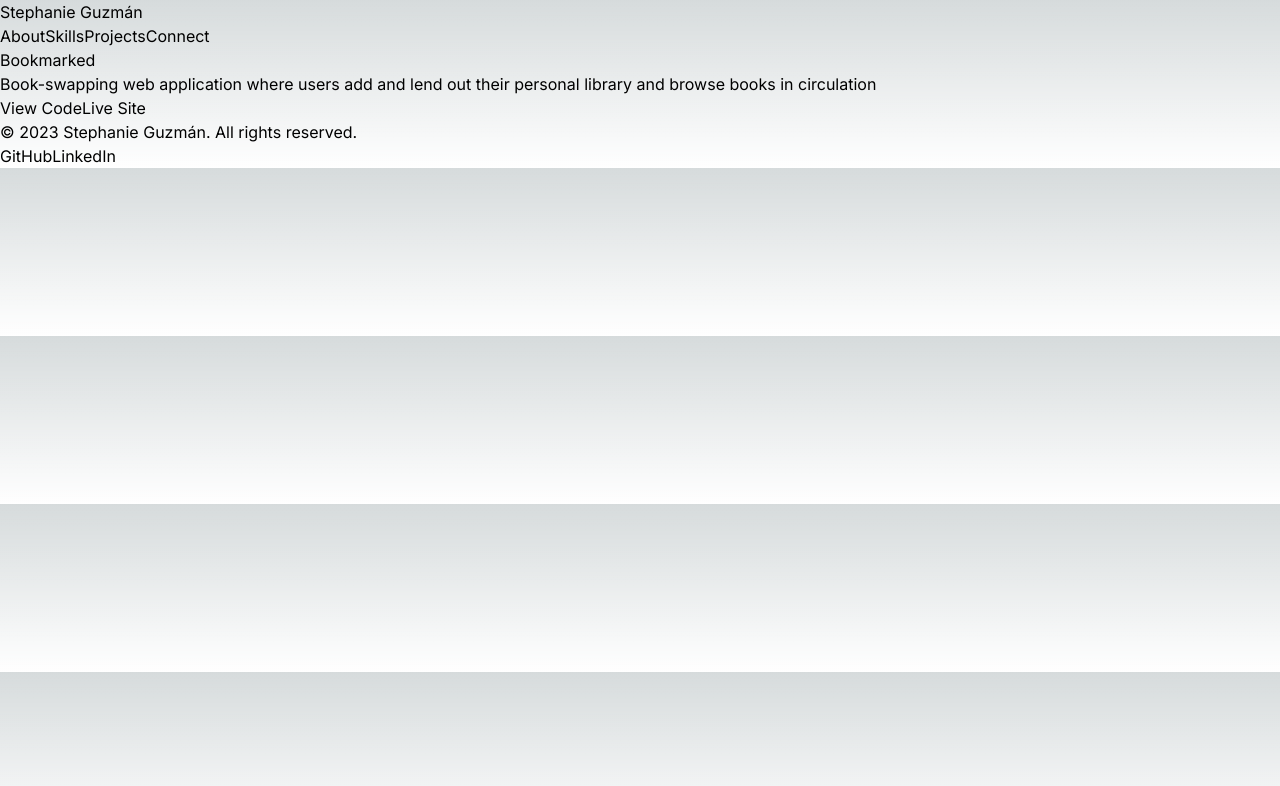
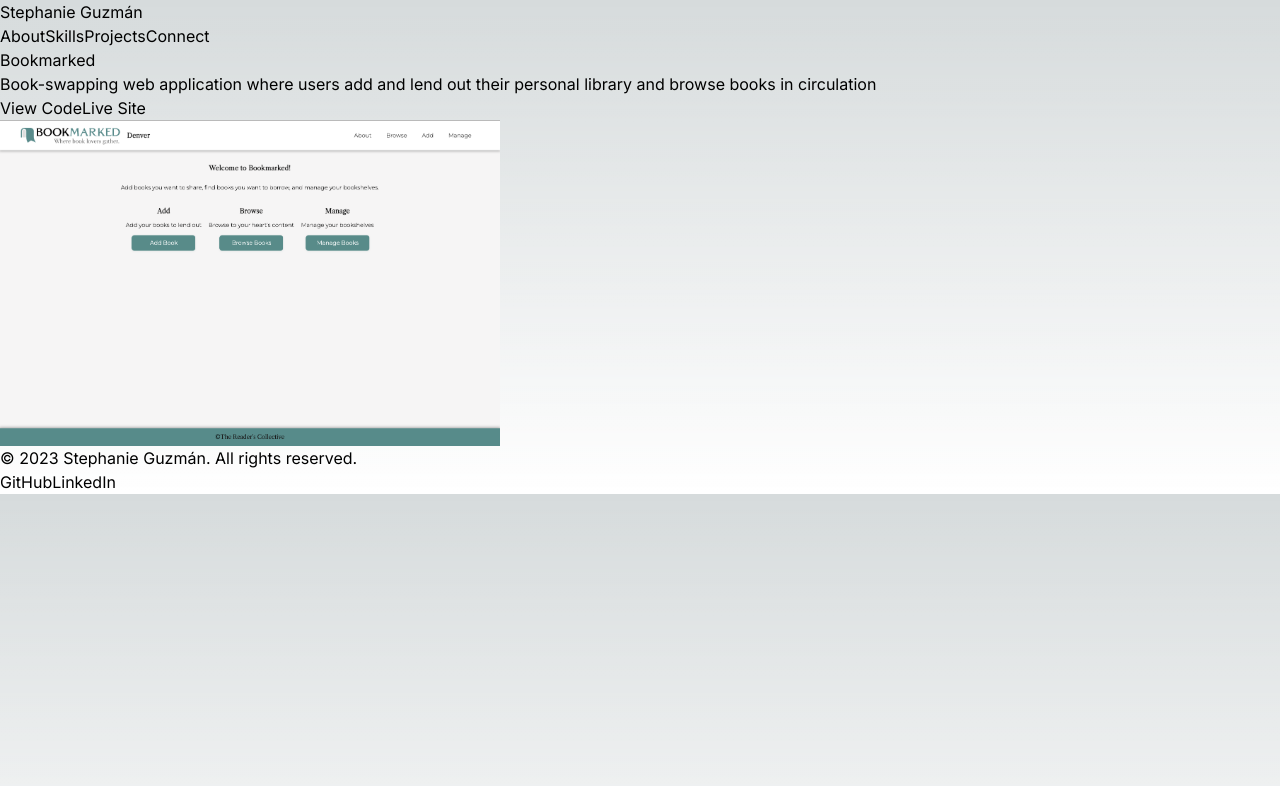
Before and after one commit to stephanieguzm/portfolio, a Next.js app: page /projects/bookmarked in a window 1280 px wide. Shown: the top 786 px of the page. Built offline with nearby package versions, Linux system fonts and the light colour scheme.

Commit message:
chore: add main image to project card and page

```diff
--- a/src/app/projects/[id]/page.tsx
+++ b/src/app/projects/[id]/page.tsx
@@ -1,6 +1,5 @@
+import Image from "next/image"
 import { getAllProjects, getSingleProject } from "@/lib/projectdata"
-
-export const dynamicParams = false
 export interface ProjectPageProps {
   id: string
 }
@@ -17,6 +16,8 @@ export interface ProjectInterface {
   problems?: string
   lessons?: string
 }
+
+export const dynamicParams = false
 
 export const generateStaticParams = async () => {
   const projects : ProjectInterface[] = await getAllProjects()
@@ -43,6 +44,13 @@ const ProjectPage = async ({ params }: { params: { id: string } }) => {
         }
           <a href={project.liveURL} target='_blank' rel='noreferrer'>Live Site</a>
       </div>
+      <Image
+        src={project.images[0]}
+        alt={`${project.name} homepage`}
+        width={500}
+        height={500}
+        priority
+      />
     </section>
   )
 }
```
Also changed, not shown: src/components/projectCard/page.tsx (+11 -4 lines). Lines whose indentation alone changed are shown as unchanged.
